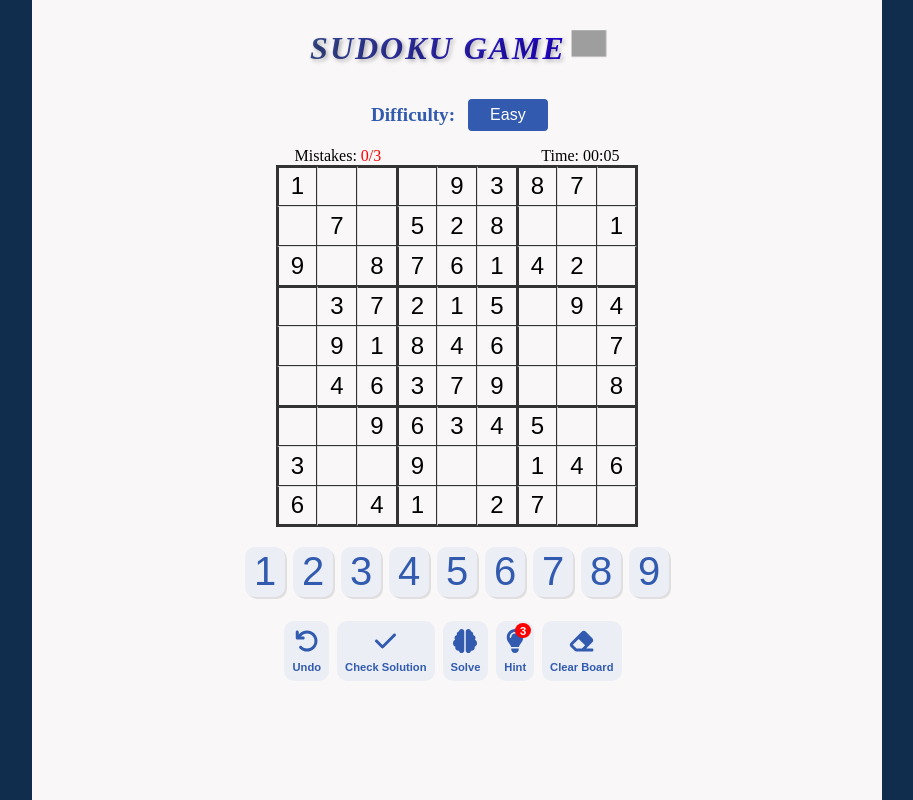
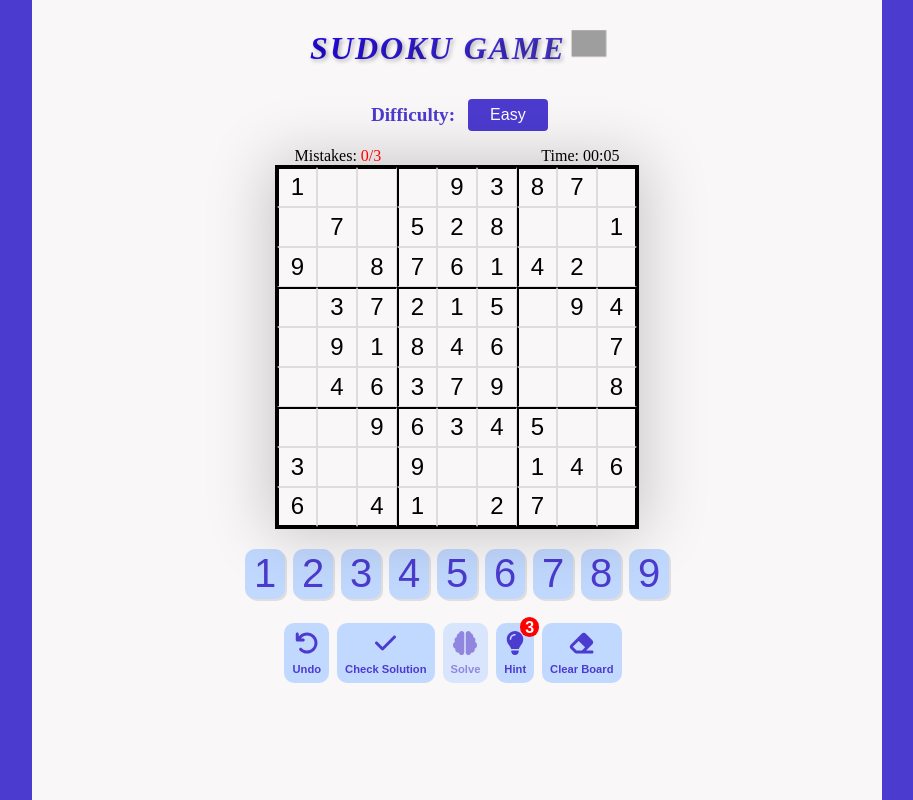
Before and after one commit to ahmadfa-lb/Sudoku-Game-in-React-and-TypeScript, a React (Vite) app: page / in a window 1280 px wide. Shown: the whole page, without its empty margins (183-1096 px from the left). Built offline with nearby package versions, Linux system fonts and the light colour scheme; grey boxes are pictures that could not be loaded.

Commit message:
fixing the solve button and editing the design

```diff
--- a/src/App.css
+++ b/src/App.css
@@ -41,7 +41,7 @@
   color: #4a4a4a;
   letter-spacing: 2px;
   text-shadow: 2px 2px 4px rgba(0, 0, 0, 0.3);
-  background: linear-gradient(to right, #374b8d, #2102d3);
+  background: linear-gradient(to right, #2208e7, #4C3BCF);
   background-clip: text;
   color: transparent;
   font-style: italic;
@@ -53,6 +53,7 @@
   align-items: center;
   justify-content: center;
   gap: 10rem;
+  z-index: 10;
 }
 
 .game-container .mistakes {
@@ -61,7 +62,7 @@
 }
 
 .mistakes span {
-  color: #ff0000;
+  color: red;
 }
 
 
--- a/src/components/BoxResult.css
+++ b/src/components/BoxResult.css
@@ -32,7 +32,6 @@
 
 .game-modal img {
   max-width: 100%;
-  margin-bottom: 20px;
 }
 
 .game-modal button {
@@ -40,14 +39,14 @@
   border: none;
   border-radius: 10px;
   cursor: pointer;
-  color: #f9f7f7;
-  background-color: #112d4e;
+  color: #4C3BCF;
+  background-color: #C2D9FF;
   font-size: 1.4rem;
 }
 
 .game-modal button:hover {
   color: #f9f7f7;
-  background-color: #3f72af;
+  background-color: #4C3BCF;
   transition: all 0.1s ease;
   /* transform: scale(1.05); */
   transform: scale3d(1.1, 1.1, 1);
--- a/src/components/DifficultySelector.css
+++ b/src/components/DifficultySelector.css
@@ -11,7 +11,7 @@
 
 .diff h1 {
   font-size: 1.2rem;
-  color: #325aaf;
+  color: #4C3BCF;
   margin: 0.3rem;
 }
 
@@ -25,7 +25,7 @@
   border-radius: 4px;
   width: 5rem;
   color: #fff;
-  background-color: #325aaf;
+  background-color: #4C3BCF;
   padding: 5px 10px;
   cursor: pointer;
   font-size: 1rem;
@@ -54,10 +54,10 @@
   text-align: left;
   border: none;
   width: 100%;
-  background-color: #f0f0f0;
+  background-color: #C2D9FF;
 }
 
 .optionButtonStyle.selected {
   color: #ccc;
-  background-color: #325aaf;
+  background-color: #4C3BCF;
 }
--- a/src/components/NumbersBtns.css
+++ b/src/components/NumbersBtns.css
@@ -12,15 +12,15 @@
   border: none;
   border-radius: 10px;
   cursor: pointer;
-  color: #325aaf;
-  background-color: #ebeff5;
+  color: #4C3BCF;
+  background-color: #C2D9FF;
   font-size: 2.5rem;
   transition: transform .3s ease;
 }
 
 .number-button:hover {
   color: #f9f7f7;
-  background-color: #3f72af;
+  background-color: #4C3BCF;
 }
 
 .number-button:active{
--- a/src/components/SudokuGrid.css
+++ b/src/components/SudokuGrid.css
@@ -2,17 +2,18 @@
   display: grid;
   grid-template-columns: repeat(9, 1fr);
   gap: 0px;
-  border: 1px solid #333;
+  border: 2px solid #000;
   width: fit-content;
   z-index: 2;
+  box-shadow: 0px 0px 60px 6px rgba(0, 0, 0, 0.2);
 }
 
 .sudoku-cell {
   width: 40px;
   height: 40px;
   text-align: center;
-  border: 0.1px solid #ddd;
-  outline: 1px solid #333;
+  border: .1px solid #ddd;
+  /* outline: 1px solid #333; */
   background-color: #f9f7f7;
   font-size: 1.5rem;
   cursor: pointer;
@@ -27,30 +28,30 @@
 }
 
 .sudoku-cell.highlighted {
-  background-color: #dbe2ef;
+  background-color: #C2D9FF;
 }
 
-.sudoku-cell.mistake-number {
+/* .sudoku-cell.mistake-number {
   background-color: #3f72af;
-}
+} */
 
 .sudoku-cell.conflict {
   background-color: #f58282;
 }
 
 .sudoku-cell.focused {
-  background-color: #3f72af;
+  background-color: #4C3BCF;
 }
 
 .sudoku-cell.border-top {
-  border-top: 2px solid #333;
+  border-top: 2px solid #000;
 }
 .sudoku-cell.border-left {
-  border-left: 2px solid #333;
+  border-left: 2px solid #000;
 }
 .sudoku-cell.border-right {
-  border-right: 2px solid #333;
+  border-right: 2px solid #000;
 }
 .sudoku-cell.border-bottom {
-  border-bottom: 2px solid #333;
+  border-bottom: 2px solid #000;
 }
--- a/src/components/SudokuGrid.tsx
+++ b/src/components/SudokuGrid.tsx
@@ -188,7 +188,7 @@ return (
 
         return (
           <input
-            title='cell-input'
+            title='🤔'
             key={`${i}-${j}`}
             ref={(el) => {
               if (cellRefs.current) {
--- a/src/components/UtilsButtons/UtilsButtons.css
+++ b/src/components/UtilsButtons/UtilsButtons.css
@@ -21,8 +21,8 @@
   border: none;
   border-radius: 10px;
   cursor: pointer;
-  color: #325aaf;
-  background-color: #ebeff5;
+  color: #4C3BCF;
+  background-color: #C2D9FF;
   font-size: 1.5rem;
   padding: 0.5rem 0.5rem;
   transition: transform 0.3s ease;
@@ -36,7 +36,7 @@
 .btns-div .hint-btn:hover,
 .btns-div .clear-board-btn:hover {
   color: #f9f7f7;
-  background-color: #3f72af;
+  background-color: #4C3BCF;
 }
 
 .btns-div .undo-btn:active,
@@ -72,9 +72,51 @@
   color: white;
   background-color: red;
   border-radius: 50%;
-  width: 1rem;
-  padding: 0.1rem 0;
+  width: 1.2rem;
+  padding: 0.1rem 0 0 0;
   position: absolute;
-  margin-bottom: 2.5rem;
-  margin-left: 1rem;
+  margin-bottom: 3.2rem;
+  margin-left: 1.8rem;
+  font-size: 1rem;
 }
+
+
+.tooltip {
+  position: absolute;
+  bottom: 120%;
+  left: 50%;
+  transform: translateX(-50%);
+  background-color: #4C3BCF;
+  color: white;
+  padding: 5px 10px;
+  border-radius: 5px;
+  font-size: 12px;
+  text-align: center;
+  white-space: nowrap;
+  z-index: 10;
+  box-shadow: 0 2px 5px rgba(0, 0, 0, 0.3);
+  display: none;
+  pointer-events: none;
+}
+
+.solve-btn:hover .tooltip {
+  display: block;
+  cursor: default;
+}
+
+.tooltip::after {
+  content: "";
+  position: absolute;
+  top: 100%;
+  left: 50%;
+  transform: translateX(-50%);
+  border-width: 5px;
+  border-style: solid;
+  border-color: #4C3BCF transparent transparent transparent;
+}
+
+
+.solve-btn[disabled] {
+  cursor: not-allowed;
+  opacity: 0.6;
+}
--- a/src/components/UtilsButtons/UtilsButtons.tsx
+++ b/src/components/UtilsButtons/UtilsButtons.tsx
@@ -1,4 +1,4 @@
-import React from "react";
+import React, { useState } from "react";
 import { ToastContainer } from "react-toastify";
 import { FontAwesomeIcon } from "@fortawesome/react-fontawesome";
 import "./UtilsButtons.css";
@@ -6,7 +6,13 @@ import { isValidBoard } from "../../validation";
 import { solveBoard } from "../../solveBoard";
 import { toast, Bounce } from "react-toastify";
 import "react-toastify/dist/ReactToastify.css";
-import { faArrowRotateLeft, faCheck, faBrain, faLightbulb, faEraser } from "@fortawesome/free-solid-svg-icons";
+import {
+  faArrowRotateLeft,
+  faCheck,
+  faBrain,
+  faLightbulb,
+  faEraser,
+} from "@fortawesome/free-solid-svg-icons";
 
 interface UtilsButtonsProps {
   grid: string[][];
@@ -14,8 +20,12 @@ interface UtilsButtonsProps {
   cellRefs: React.RefObject<(HTMLInputElement | null)[][]>;
   gridHistory: string[][][];
   setGridHistory: React.Dispatch<React.SetStateAction<string[][][]>>;
-  conflictCells: { row: number; col: number; color: 'conflict' | 'valid'}[];
-  setConflictCells: React.Dispatch<React.SetStateAction<{ row: number; col: number; color: 'conflict' | 'valid' }[]>>;
+  conflictCells: { row: number; col: number; color: "conflict" | "valid" }[];
+  setConflictCells: React.Dispatch<
+    React.SetStateAction<
+      { row: number; col: number; color: "conflict" | "valid" }[]
+    >
+  >;
   setIsGameOver: React.Dispatch<React.SetStateAction<boolean>>;
   setGameResult: React.Dispatch<React.SetStateAction<"win" | "lose" | null>>;
   hintCount: number;
@@ -58,6 +68,8 @@ const UtilsButtons: React.FC<UtilsButtonsProps> = ({
   //     }
   //   }
   // };
+  const [hasCleared, setHasCleared] = useState(false);
+  const [isHovered, setIsHovered] = useState(false);
 
   const undoLastAction = () => {
     if (gridHistory.length > 0) {
@@ -79,7 +91,6 @@ const UtilsButtons: React.FC<UtilsButtonsProps> = ({
     }
   };
 
-
   const checkSolution = () => {
     const isBoardComplete = grid.every((row) =>
       row.every((cell) => cell !== "")
@@ -91,9 +102,11 @@ const UtilsButtons: React.FC<UtilsButtonsProps> = ({
         setIsGameOver(true);
         setTimer(0);
         setGridHistory([]);
+        setHasCleared(false);
       } else {
         setGameResult("lose");
         setIsGameOver(true);
+        setHasCleared(false);
       }
     } else {
       toast.error("Hang in there! No empty cells allowed for completion📲!", {
@@ -110,7 +123,6 @@ const UtilsButtons: React.FC<UtilsButtonsProps> = ({
     }
   };
 
-
   const handleSolve = () => {
     const solution = solveBoard([...grid].map((row) => [...row])); // Deep copy grid
     if (solution) {
@@ -120,7 +132,7 @@ const UtilsButtons: React.FC<UtilsButtonsProps> = ({
         JSON.parse(JSON.stringify(grid)),
       ]);
 
-      setGrid(solution); // Display solution on the board
+      setGrid(solution);
     } else {
       toast.error(
         "Unsolvable board! Check for any duplicate numbers in rows, columns, or boxes!",
@@ -207,6 +219,11 @@ const UtilsButtons: React.FC<UtilsButtonsProps> = ({
     }
   };
 
+  const handleClearBoard = () => {
+    clearBoard();
+    setHasCleared(true);
+  };
+
   return (
     <>
       <div className="btns-div">
@@ -218,9 +235,27 @@ const UtilsButtons: React.FC<UtilsButtonsProps> = ({
           <FontAwesomeIcon icon={faCheck} />
           <b>Check Solution</b>
         </button>
-        <button onClick={handleSolve} className="solve-btn">
+        {/* <button onClick={handleSolve} className="solve-btn" disabled={!hasCleared} onMouseEnter={setIsHoveredin}
+        onMouseLeave={() => setIsHoveredout()}>
           <FontAwesomeIcon icon={faBrain} />
           <b>Solve</b>
+          <b className="tooltip">
+            you should manually enter a board to solve it!
+          </b>
+        </button> */}
+
+        <button
+          onClick={handleSolve}
+          className="solve-btn"
+          disabled={!hasCleared}
+        >
+          <FontAwesomeIcon icon={faBrain} />
+          <b>Solve</b>
+          {!hasCleared && !isHovered && (
+            <span className="tooltip">
+              You should manually enter a board to solve it!
+            </span>
+          )}
         </button>
         <button
           onClick={handleHint}
@@ -231,7 +266,7 @@ const UtilsButtons: React.FC<UtilsButtonsProps> = ({
           <b>Hint</b>
           <b className="hints-nbrs">{hintCount}</b>
         </button>
-        <button onClick={clearBoard} className={"clear-board-btn"}>
+        <button onClick={handleClearBoard} className={"clear-board-btn"}>
           <FontAwesomeIcon icon={faEraser} />
           <b>Clear Board</b>
         </button>
--- a/src/index.css
+++ b/src/index.css
@@ -11,5 +11,5 @@ body {
   padding: 0 10px;
   justify-content: center;
   min-height: 100vh;
-  background: #112d4e;
+  background: #4C3BCF;
 }
```
